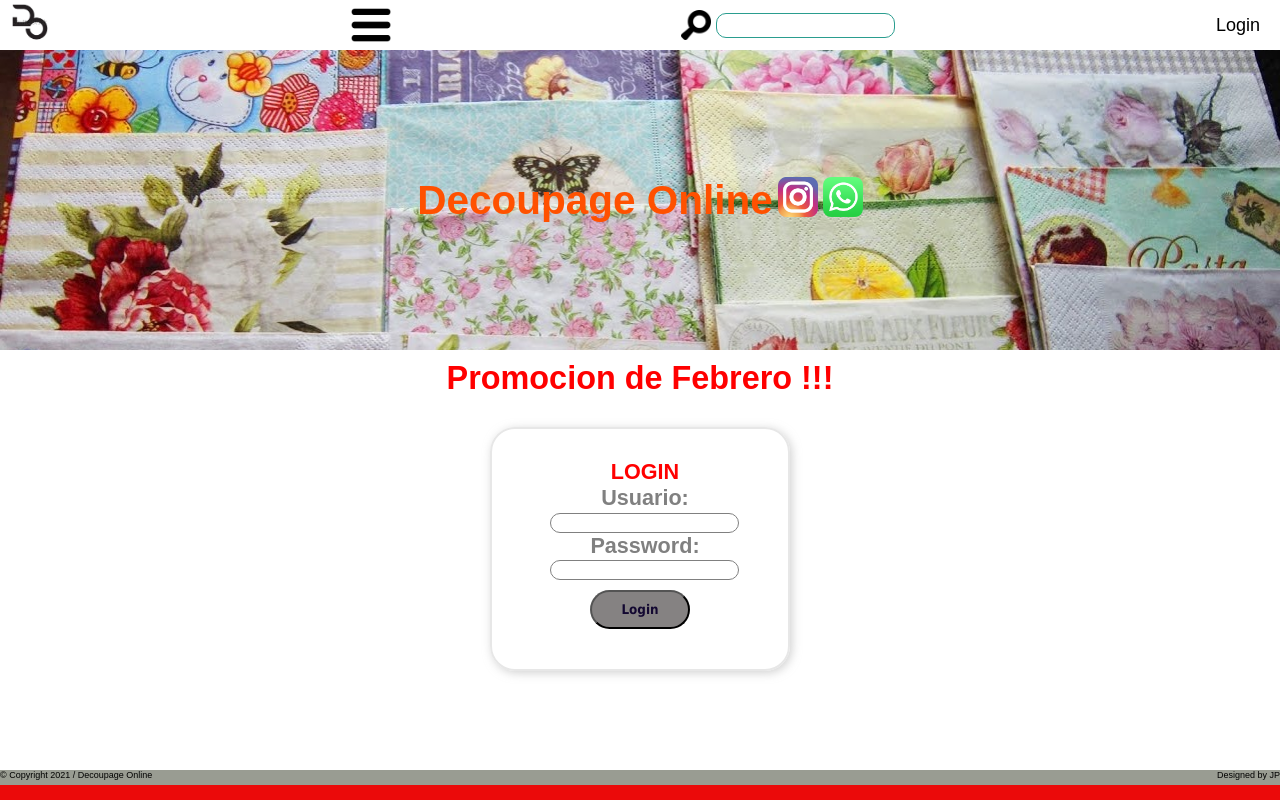
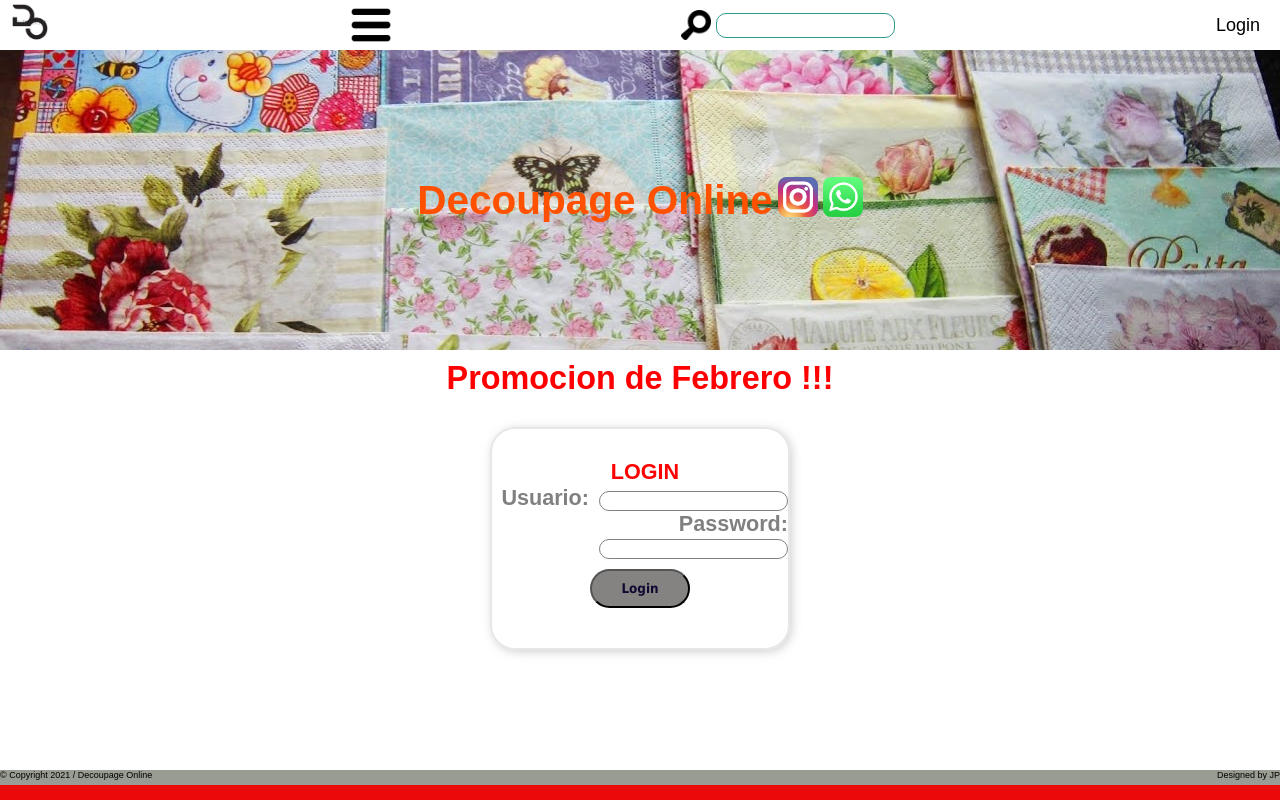
Before and after one commit to joape/entrega3_ui, a React (Create React App) app: page /login in a window 1280 px wide. Built offline with nearby package versions, Linux system fonts and the light colour scheme; data requests are answered from the project's data file; the HTML template or start-up script is replaced by a standard one.

Commit message:
login_ui_mejorado

```diff
--- a/src/assets/styles/styles.css
+++ b/src/assets/styles/styles.css
@@ -273,25 +273,31 @@
     padding-left: 10px;
 }
 
-.login .caja h3 {
-    color: grey;
-    font-family: Arial, Helvetica, sans-serif;
-    font-weight: bold;
-    font-size: 1.2rem;
-    text-align: center;
-    padding-left: 10px;
+.login .caja .cont {
+    width: 100%;
+    text-align: right;
+    /*max-width: 300px;*/
 }
 
-.login .caja .cont {
+.login .caja .cont2 {
     width: 100%;
     text-align: center;
     /*max-width: 300px;*/
 }
 
+.login .caja .cont label {
+    color: grey;
+    font-family: Arial, Helvetica, sans-serif;
+    font-weight: bold;
+    font-size: 1.2rem;
+    /*text-align: left;
+    /*padding-left: 10px;*/
+}
+
 .login .caja .cont input {
     /*aca seteo el input de las cajas de login*/
+    /*alto de la caja*/
     height: 20px;
-    /*alto de la caja*/
     margin-left: 10px;
     padding-left: 10px;
     border: solid 1px;
@@ -300,7 +306,7 @@
     /*margin-right: 10px;*/
 }
 
-.login .caja .cont .btnlogin {
+.login .caja .cont2 .btnlogin {
     background-color: #858282;
     width: 100px;
     color: #130831;
--- a/src/components/commons/SeccionLogin.jsx
+++ b/src/components/commons/SeccionLogin.jsx
@@ -4,15 +4,21 @@
 export function SeccionLogin(){
     return (<div className="login">
             <div className="login caja">
-                <div className="cont">
+                <form>
                     <h2 className="titulo">LOGIN</h2>
-                     <h3>Usuario:</h3> <input name="usuario" type="text"></input>
-                     <h3>Password:</h3> <input name="clave" type="text"></input>
-                </div>
-                <div className="cont">
-                     <button type="submit" className="btnlogin"> Login</button>
-                     <span className="text-danger d-block"></span>
-                </div>
+                    <div className="cont">
+                        <label htmlFor="login-usuario">Usuario:</label>
+                        <input name="usuario" type="text"></input>
+                    </div>
+                    <div className="cont">
+                        <label htmlFor="login-password">Password:</label>
+                        <input name="clave" type="text"></input>
+                    </div>
+                    <div className="cont2">
+                        <button type="submit" className="btnlogin"> Login</button>
+                        <span className="text-danger d-block"></span>
+                    </div>
+                </form>
             </div>
     </div>);
 }
```
